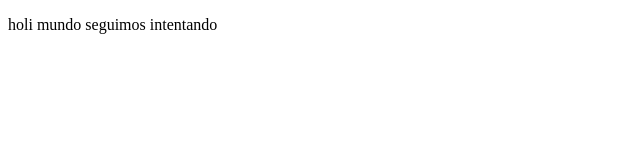
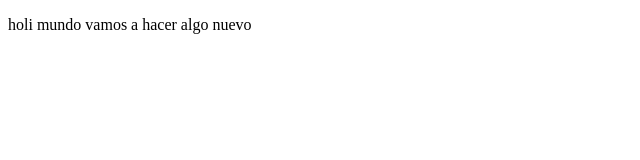
Before and after one commit to kamiikumorii/projectox, a plain HTML site: page index.html in a window 1280 px wide. Shown: the full height of the page, 0-640 px from the left. Drawn offline with Linux system fonts and the light colour scheme.

Commit message:
cambios del texto

```diff
--- a/index.html
+++ b/index.html
@@ -7,6 +7,6 @@
     <title>hola mundo</title>
 </head>
 <body>
-    <p>holi mundo seguimos intentando</p>
+    <p>holi mundo vamos a hacer algo nuevo </p>
 </body>
 </html>
```
